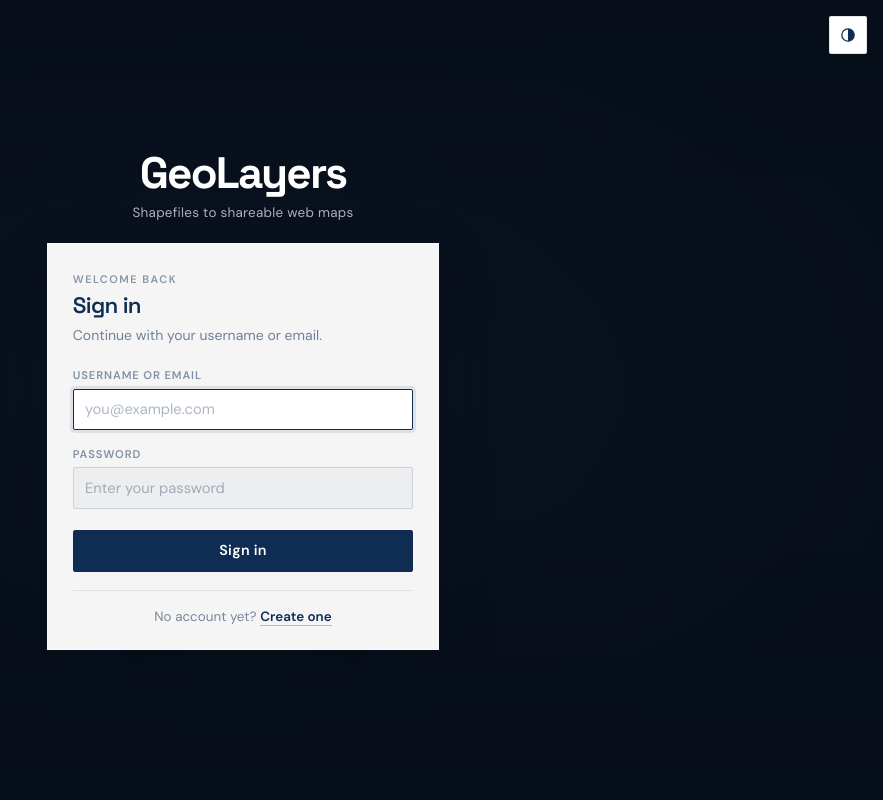
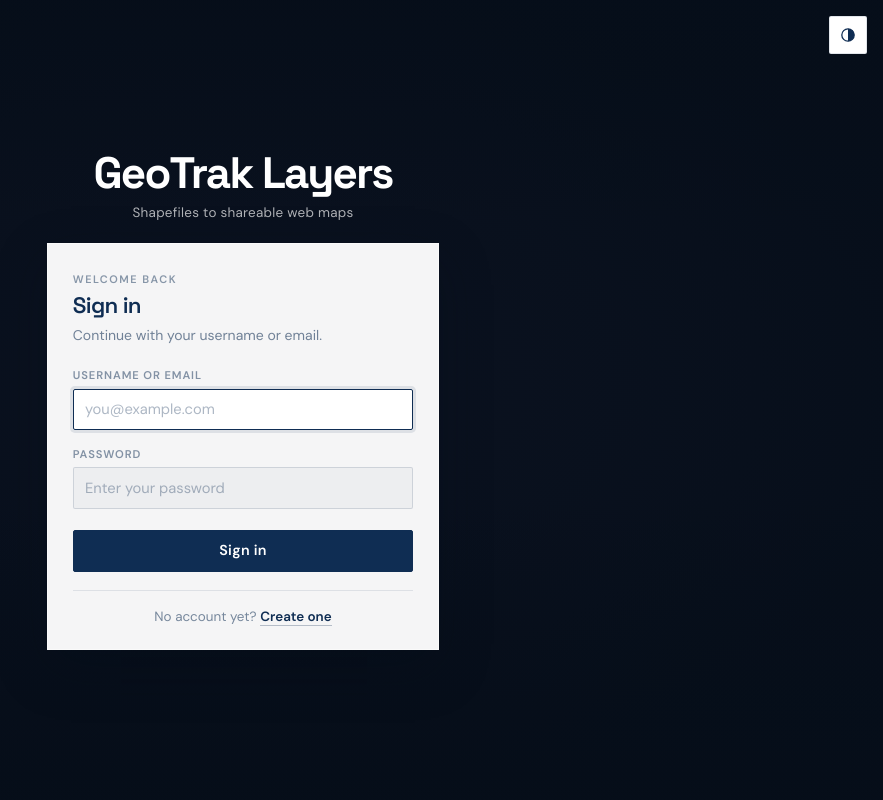
Before and after one commit to uzairulhassan/layeruploading_martintileserver, a Django app: page /login/?next=/layers/ in a window 1280 px wide. Shown: the whole page, without its empty margins (397-1280 px from the left). Run offline with Django 5.2, Linux system fonts and the light colour scheme; parts of the project's set-up code (start-up, migrations or seed data) failed here and were passed over.

Commit message:
GeoLayers --> GeoTrak Layers in frontend + Browser icon/labels refined after fresh VPS Deploy

```diff
--- a/static/tools/xyz-tester.html
+++ b/static/tools/xyz-tester.html
@@ -3,7 +3,8 @@
 <head>
 <meta charset="UTF-8">
 <meta name="viewport" content="width=device-width, initial-scale=1.0">
-<title>XYZ Layer Tester</title>
+<title>XYZ Layer Tester · GeoTrak Layers</title>
+<link rel="icon" href="/static/images/geotrak-browser-icon.png?v=2" type="image/png" sizes="32x32">
 <link href="https://api.mapbox.com/mapbox-gl-js/v3.6.0/mapbox-gl.css" rel="stylesheet">
 <style>
   :root {
--- a/templates/accounts/account.html
+++ b/templates/accounts/account.html
@@ -1,6 +1,6 @@
 {% extends "base.html" %}
 {% load static %}
-{% block title %}My Account · GeoLayers{% endblock %}
+{% block title %}Account · GeoTrak Layers{% endblock %}
 {% block content %}
 <div class="settings-page">
   <header class="settings-header">
--- a/templates/accounts/security.html
+++ b/templates/accounts/security.html
@@ -1,6 +1,6 @@
 {% extends "base.html" %}
 {% load static %}
-{% block title %}Security · GeoLayers{% endblock %}
+{% block title %}Security · GeoTrak Layers{% endblock %}
 {% block content %}
 <div class="settings-page">
   <header class="settings-header">
--- a/templates/base.html
+++ b/templates/base.html
@@ -3,7 +3,8 @@
 <head>
   <meta charset="UTF-8">
   <meta name="viewport" content="width=device-width, initial-scale=1.0">
-  <title>{% block title %}GeoLayers{% endblock %}</title>
+  <title>{% block title %}GeoTrak Layers{% endblock %}</title>
+  <link rel="icon" href="{% static 'images/geotrak-browser-icon.png' %}?v=2" type="image/png" sizes="32x32">
   <script>
     (function () {
       try {
@@ -21,7 +22,7 @@
 <body>
   {% if user.is_authenticated %}
   <header class="topbar">
-    <a class="brand" href="{% url 'core:dashboard' %}">GeoLayers</a>
+    <a class="brand" href="{% url 'core:dashboard' %}">GeoTrak Layers</a>
 
     <nav class="topbar-nav" aria-label="Main">
       <a href="{% url 'core:dashboard' %}" {% if request.resolver_match.url_name == 'dashboard' %}class="is-active"{% endif %}>Dashboard</a>
--- a/templates/core/dashboard.html
+++ b/templates/core/dashboard.html
@@ -1,6 +1,6 @@
 {% extends "base.html" %}
 {% load static %}
-{% block title %}Dashboard · GeoLayers{% endblock %}
+{% block title %}Dashboard · GeoTrak Layers{% endblock %}
 {% block content %}
 <div class="dashboard">
   <section class="dash-hero">
--- a/templates/layers/layer_list.html
+++ b/templates/layers/layer_list.html
@@ -1,6 +1,6 @@
 {% extends "base.html" %}
 {% load static %}
-{% block title %}Layers · GeoLayers{% endblock %}
+{% block title %}Layers · GeoTrak Layers{% endblock %}
 {% block content %}
 <div class="toolbar">
   <div>
--- a/templates/maps/map_builder.html
+++ b/templates/maps/map_builder.html
@@ -1,6 +1,6 @@
 {% extends "base.html" %}
 {% load static %}
-{% block title %}Map builder · GeoLayers{% endblock %}
+{% block title %}Map Builder · GeoTrak Layers{% endblock %}
 {% block extra_head %}
 <link href="https://api.mapbox.com/mapbox-gl-js/v3.6.0/mapbox-gl.css" rel="stylesheet">
 {% endblock %}
--- a/templates/maps/map_list.html
+++ b/templates/maps/map_list.html
@@ -1,6 +1,6 @@
 {% extends "base.html" %}
 {% load static %}
-{% block title %}Maps · GeoLayers{% endblock %}
+{% block title %}Maps · GeoTrak Layers{% endblock %}
 {% block content %}
 <div class="workspace">
   <div class="workspace-header">
--- a/templates/registration/base_auth.html
+++ b/templates/registration/base_auth.html
@@ -9,7 +9,7 @@
   {% include "registration/include_auth_bg.html" %}
   <div class="auth-stage-content">
     <header class="auth-brand">
-      <p class="auth-brand-mark">GeoLayers</p>
+      <p class="auth-brand-mark">GeoTrak Layers</p>
       <p class="auth-brand-tag">Shapefiles to shareable web maps</p>
     </header>
     <section class="auth-frame">
--- a/templates/registration/login.html
+++ b/templates/registration/login.html
@@ -1,6 +1,6 @@
 {% extends "registration/base_auth.html" %}
 {% load static %}
-{% block title %}Sign in · GeoLayers{% endblock %}
+{% block title %}Sign In · GeoTrak Layers{% endblock %}
 {% block auth_panel %}
 <p class="auth-kicker">Welcome back</p>
 <h1>Sign in</h1>
--- a/templates/registration/onetime.html
+++ b/templates/registration/onetime.html
@@ -1,6 +1,6 @@
 {% extends "registration/base_auth.html" %}
 {% load static %}
-{% block title %}Initial setup · GeoLayers{% endblock %}
+{% block title %}Initial Setup · GeoTrak Layers{% endblock %}
 {% block auth_panel %}
 <p class="auth-kicker">One-time setup</p>
 <h1>Create Admin</h1>
--- a/templates/registration/signup.html
+++ b/templates/registration/signup.html
@@ -1,6 +1,6 @@
 {% extends "registration/base_auth.html" %}
 {% load static %}
-{% block title %}Sign up · GeoLayers{% endblock %}
+{% block title %}Sign Up · GeoTrak Layers{% endblock %}
 {% block auth_panel %}
 <p class="auth-kicker">New account</p>
 <h1>Create account</h1>
```
Also changed, not shown: static/images/geotrak-browser-icon.png (added).
